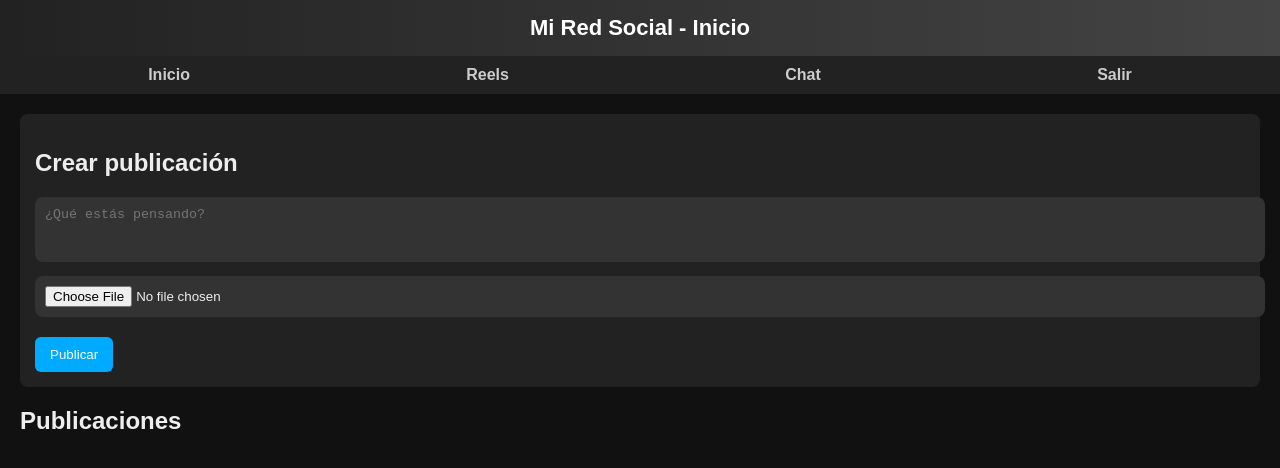
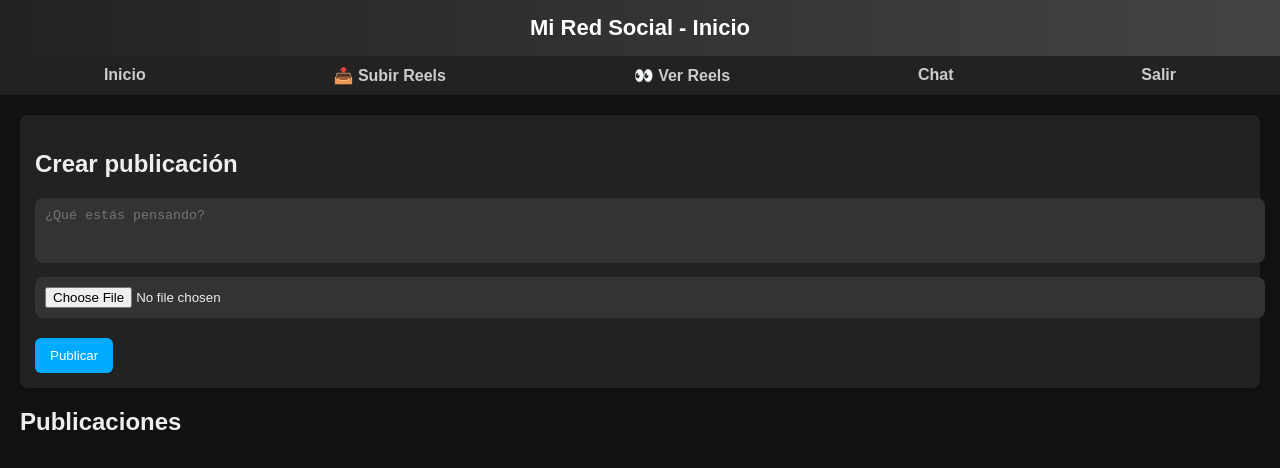
Before and after one commit to samir2212-f/red-social-samir, a plain HTML site: page home.html in a window 1280 px wide. Drawn offline with Linux system fonts and the light colour scheme; no server answers.

Commit message:
Update home.html

```diff
--- a/home.html
+++ b/home.html
@@ -92,7 +92,8 @@
   <header>Mi Red Social - Inicio</header>
   <nav>
     <a href="home.html">Inicio</a>
-    <a href="reels.html">Reels</a> <!-- 🔹 Nuevo botón agregado -->
+    <a href="reels.html">📤 Subir Reels</a>
+    <a href="feed.html">👀 Ver Reels</a>
     <a href="chat.html">Chat</a>
     <a href="#" id="logoutBtn">Salir</a>
   </nav>
```
